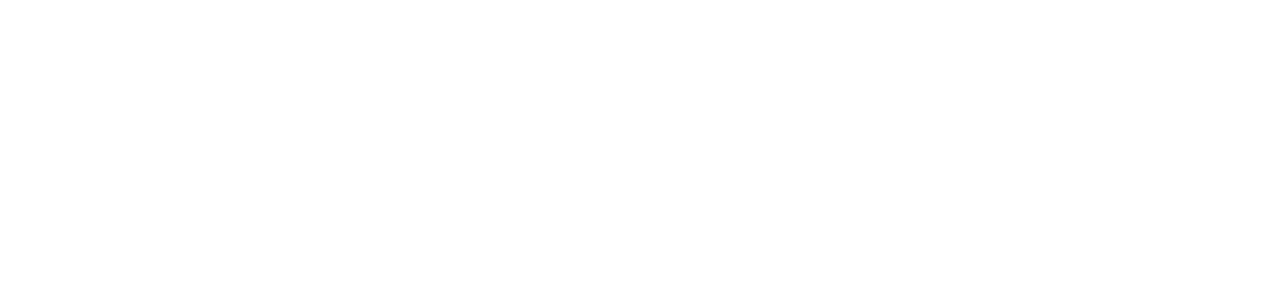
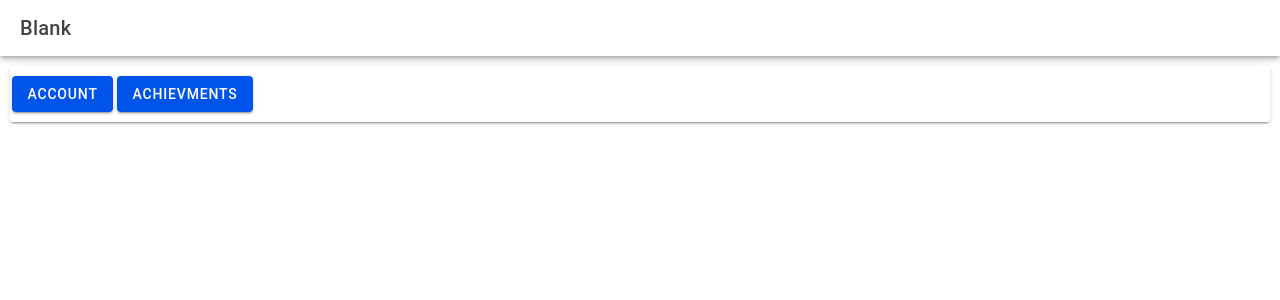
Before and after one commit to RetlocPeck/CityQuest, a React (Vite) app in the folder frontend/CityQuest/: page /profile in a window 1280 px wide. Shown: the top 300 px of the page. Built offline with nearby package versions, Linux system fonts and the light colour scheme; a web font is replaced by a local one.

Commit message:
Added Profile page

```diff
--- a/frontend/CityQuest/src/App.tsx
+++ b/frontend/CityQuest/src/App.tsx
@@ -30,7 +30,7 @@
 import '@ionic/react/css/palettes/dark.system.css';
 
 /* Theme variables */
-import { Home, Initial, Achievements, SignUp, Settings} from './pages';
+import { Home, Initial, Achievements, SignUp, Settings, Profile} from './pages';
 
 import './theme/variables.css';
 
@@ -58,6 +58,9 @@
         <Route exact path="/settings">
           <Settings/>
         </Route>
+        <Route exact path="/profile">
+          <Profile/>
+        </Route>
       </IonRouterOutlet>
     </IonReactRouter>
   </IonApp>
--- /dev/null
+++ b/frontend/CityQuest/src/pages/Profile.tsx
@@ -0,0 +1,36 @@
+import { IonButton, IonCard, IonContent, IonHeader, IonPage, IonTitle, IonToolbar } from '@ionic/react';
+import '.././stylesheets/Home.css';
+
+const Profile: React.FC = () => {
+  return (
+    <IonPage>
+      <IonHeader>
+        <IonToolbar>
+          <IonTitle>Blank</IonTitle>
+        </IonToolbar>
+      </IonHeader>
+      <IonContent fullscreen>
+        <IonHeader collapse="condense">
+          <IonToolbar>
+            <IonTitle size="large">Blank</IonTitle>
+          </IonToolbar>
+        </IonHeader>
+      {/**
+       *
+       * Map will be on this screen
+       *
+       * Add a toolbar at bottom that contains buttons for:
+       * - Acccount, Achievments
+       */}
+       <IonCard>
+        <IonToolbar>
+          <IonButton>Account</IonButton>
+          <IonButton>Achievments</IonButton>
+        </IonToolbar>
+        </IonCard>
+      </IonContent>
+    </IonPage>
+  );
+};
+
+export default Profile;
--- a/frontend/CityQuest/src/pages/Settings.tsx
+++ b/frontend/CityQuest/src/pages/Settings.tsx
@@ -27,7 +27,7 @@
               <IonTitle>Account Settings</IonTitle>
             </IonToolbar>
           </IonHeader>
-          <IonCard>
+          <IonCard className="main-card">
             <IonCardHeader>
               <IonCardTitle>Edit Profile</IonCardTitle>
             </IonCardHeader>
--- a/frontend/CityQuest/src/pages/index.ts
+++ b/frontend/CityQuest/src/pages/index.ts
@@ -3,3 +3,4 @@
 export { default as Achievements} from './Achievements';
 export { default as SignUp} from './SignUp';
 export { default as Settings} from './Settings';
+export { default as Profile} from './Profile';
--- a/frontend/CityQuest/src/stylesheets/Settings.css
+++ b/frontend/CityQuest/src/stylesheets/Settings.css
@@ -9,3 +9,9 @@
     margin: auto;
 
 }
+
+.main-card {
+    align-items: center;
+    height: 80%;
+    justify-content: center;
+}
```
